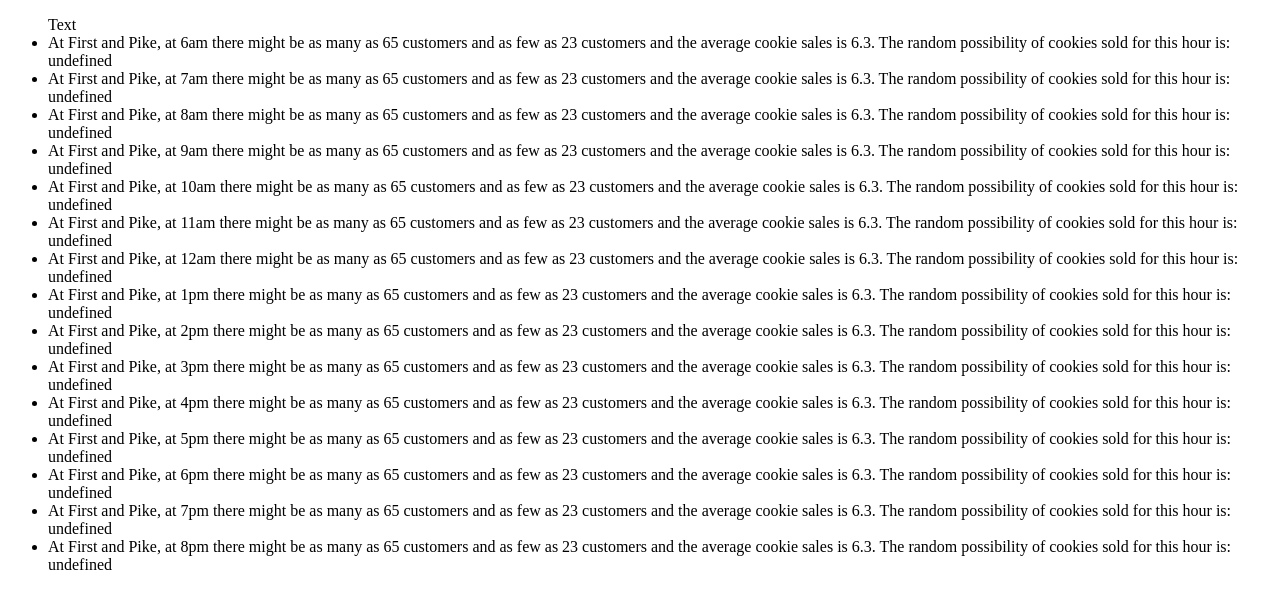
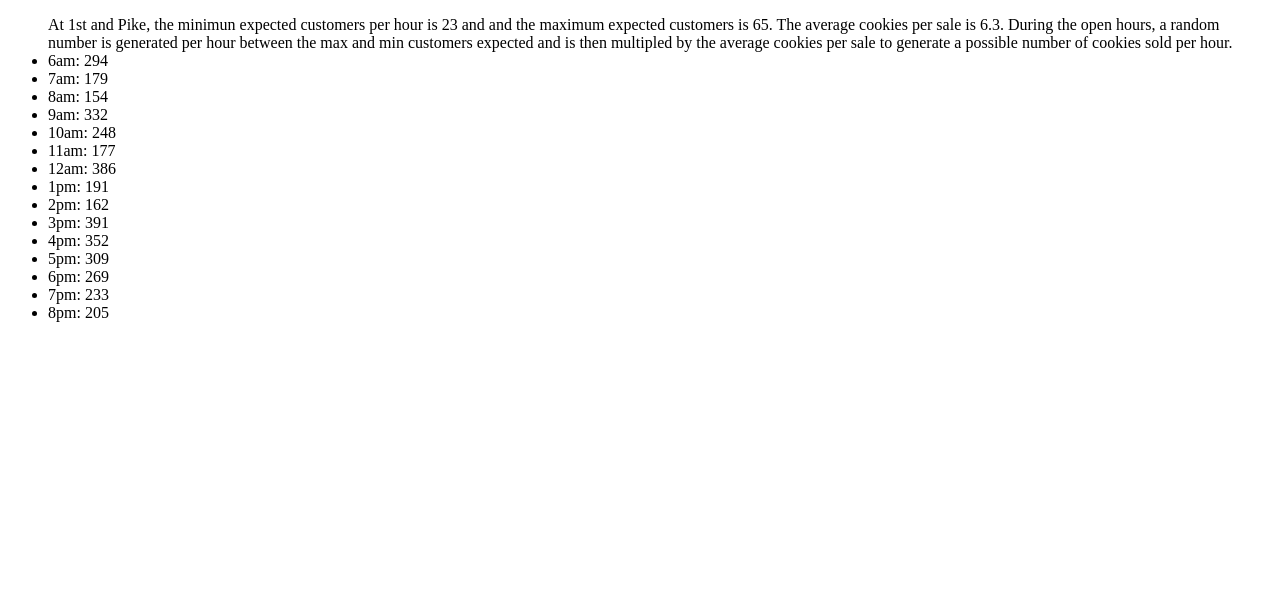
Before and after one commit to madelinepet/cookie-stand, a plain HTML site: page sales.html in a window 1280 px wide. Drawn offline with Linux system fonts and the light colour scheme.

Commit message:
First object/location working with random number generator.

```diff
--- a/js/sales.js
+++ b/js/sales.js
@@ -6,21 +6,19 @@ var firstAndPike = {
   maxCustomers: 65,
   avgCookieSales: 6.3,
   timeArray: ['6am', '7am','8am','9am','10am','11am','12am','1pm','2pm','3pm','4pm','5pm','6pm','7pm','8pm'],
-  //Next line is just an idea
-  //randomPossibility: Math.floor(Math.random() * 10 * this.avgCookieSales),
-  // function: ,
+  //generate random number per hour, no need for a for loop, because the response is generated inside a for loop below
+  randomNumCookiesPerHour: function(){
+    //add spaces before operators
+    return Math.floor((Math.random() * ((this.maxCustomers-this.minCustomers) + 1) + this.minCustomers) * this.avgCookieSales);
+  },
   generatePossibilities: function(){
-    var firstAndPikeContainer = document.getElementById('stores');
-    for(var i=0; i<this.timeArray.length; i++){
+    var firstAndPikeContainer = document.getElementById('firstAndPike');
+    for(var i = 0; i < this.timeArray.length; i++){
 
-      var storeElement = document.createElement('li');
-      storeElement.textContent = ('At First and Pike, at ' + this.timeArray[i] + ' there might be as many as '+ this.maxCustomers + ' customers and as few as ' + this.minCustomers + ' customers and the average cookie sales is ' + this.avgCookieSales + '. The random possibility of cookies sold for this hour is: ' + this.randomPossibility);
-      firstAndPikeContainer.appendChild(storeElement);
+      var firstAndPikeElement = document.createElement('li');
+      firstAndPikeElement.textContent = (this.timeArray[i] + ': ' + this.randomNumCookiesPerHour());
+      firstAndPikeContainer.appendChild(firstAndPikeElement);
     }
   }
 };
 firstAndPike.generatePossibilities();
-
-//questions
-//how do I generate a different random num for each hour? Between certain constraints?
-//why NaN?
--- a/sales.html
+++ b/sales.html
@@ -9,8 +9,7 @@
     <!-- want reset first as code is run in order -->
   </head>
 <body>
-  <ul id = "stores"> Text
-
+  <ul id = "firstAndPike"> At 1st and Pike, the minimun expected customers per hour is 23 and and the maximum expected customers is 65. The average cookies per sale is 6.3. During the open hours, a random number is generated per hour between the max and min customers expected and is then multipled by the average cookies per sale to generate a possible number of cookies sold per hour.
   </ul>
   <script src ="js/sales.js"></script>
   </body>
```
